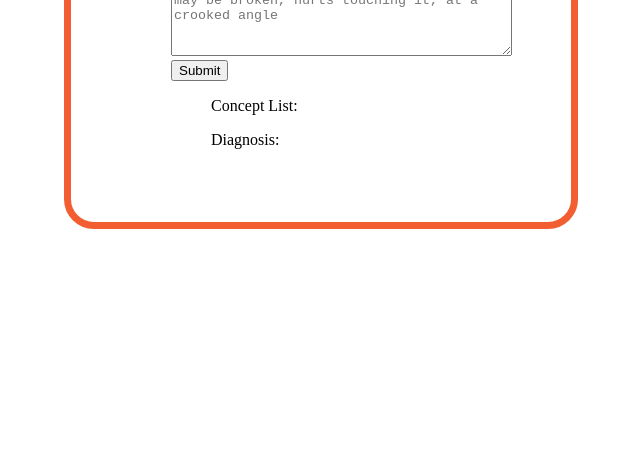
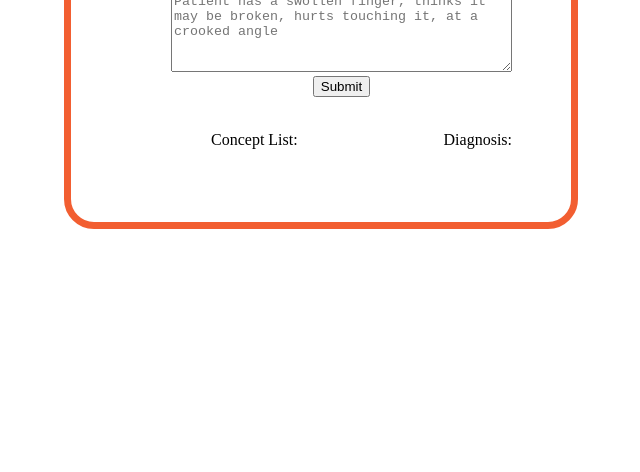
Before and after one commit to Gingernaut/AngelHack-2015-M3Dical, a website: page index.html at #!/one in a window 1280 px wide. Shown: the part 328-800 px from the top of the page, without its empty margins (319-959 px from the left). Drawn offline with nearby package versions, Linux system fonts and the light colour scheme; some packages are replaced by stand-ins of ours.

```diff
--- a/main.css
+++ b/main.css
@@ -26,6 +26,13 @@
   font-family: Helvetica;
 }
 
+.concept{
+  float:left;
+}
+
+.diagnosis{
+  float:right;
+}
 /**
 .arrow-right {
   display: inline-block;
--- a/one.html
+++ b/one.html
@@ -1,14 +1,18 @@
 <body ng-app="myApp">
-<div ng-controller="textCtrlr"><textarea ng-model="symptom" placeholder="Patient has a swollen finger, thinks it may be broken, hurts touching it, at a crooked angle" cols="40" rows="5">Patient has a swollen finger, thinks it may be broken, hurts touching it, at a crooked angle</textarea>
-<button ng-click="myData.doClick(symptom)">Submit</button>
+<div ng-controller="textCtrlr"><br><br><br><textarea ng-model="symptom" placeholder="Patient has a swollen finger, thinks it may be broken, hurts touching it, at a crooked angle" cols="40" rows="5">Patient has a swollen finger, thinks it may be broken, hurts touching it, at a crooked angle</textarea><br><center>
+<button ng-click="myData.doClick(symptom)">Submit</button></center>
 <br>
+<span class="concept">
 <ul>Concept List:
 <li ng-repeat="concept in conceptArray">{{concept}}</li>
 </ul>
+</span>
+<span class="diagnosis">
 <ul>Diagnosis:
   <li ng-repeat="x in diagnosis">
     {{x}}</li>
 </ul>
+</span>
 </div>
 
 </body>
```
